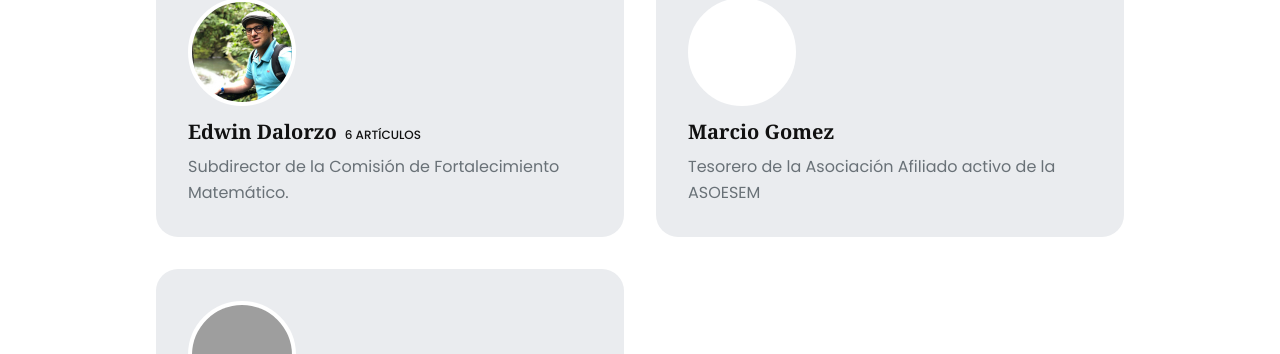
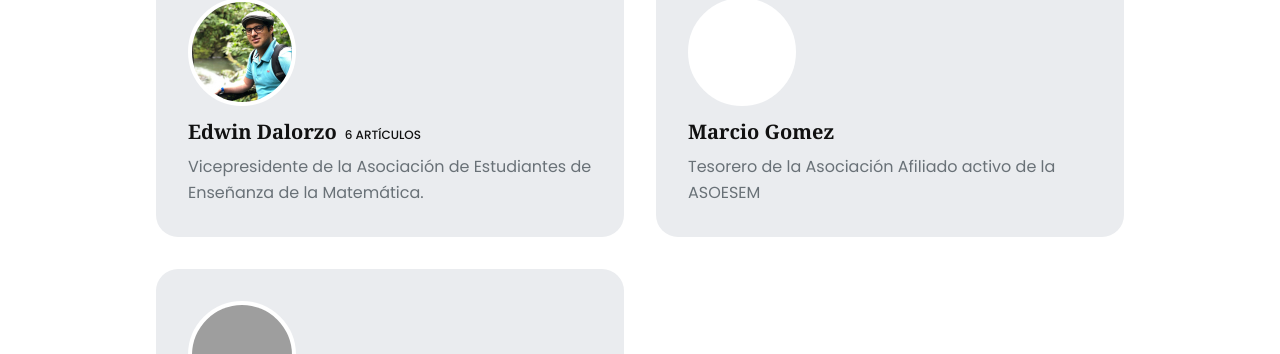
Before and after one commit to asoesem/asoesem.github.io, a Jekyll site: the page built from _pages/authors.html, in a window 1280 px wide. Shown: the part 704-1058 px from the top of the page. Built offline with Jekyll 4.4.1, drawn with Linux system fonts in a browser that asks for light colours; grey boxes are pictures that could not be loaded.

Commit message:
Cambia rol del autor

```diff
--- a/_authors/edalorzo.md
+++ b/_authors/edalorzo.md
@@ -8,4 +8,4 @@ image: '/images/104.jpg'
 # twitter: https://twitter.com
 # instagram: https://www.instagram.com
 ---
-Subdirector de la Comisión de Fortalecimiento Matemático.
+Vicepresidente de la Asociación de Estudiantes de Enseñanza de la Matemática.
```
